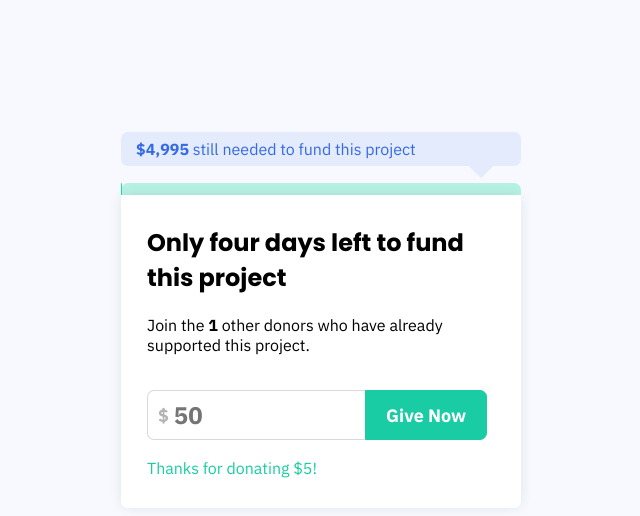
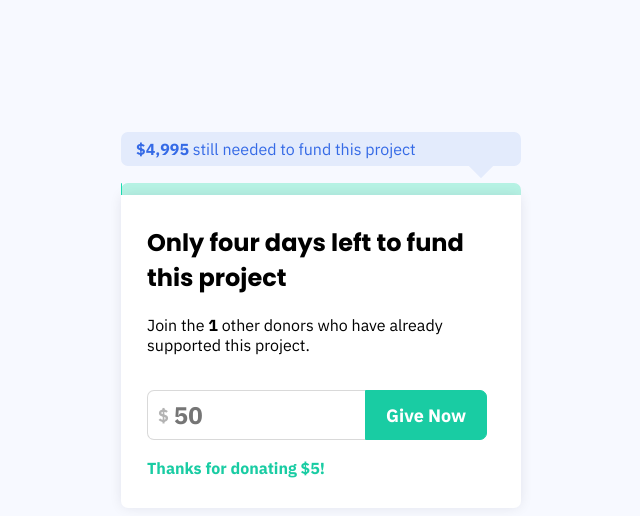
Before and after one commit to Jonaphant/donation-form, a React app: page / in a window 1280 px wide. Both pictures are taken after typing "5" into the empty fields and a click on the button "Give Now". Shown: the top 516 px of the page, without its empty margins (319-959 px from the left). Built offline with nearby package versions, Linux system fonts and the light colour scheme.

Commit message:
Add commas for large numbers

```diff
--- a/src/components/Input/index.js
+++ b/src/components/Input/index.js
@@ -1,6 +1,7 @@
 import React, { useState } from 'react';
 import './index.css';
 
+import { numberWithCommas } from '../../utils/index';
 import ValidationMessage from '../ValidationMessage';
 
 const Input = ({ onClick }) => {
@@ -15,7 +16,11 @@ const Input = ({ onClick }) => {
       onClick(donationAmount)
 
       // Display success validation
-      setValidationData({ message: `Thanks for donating $${donationAmount}!`, type: 'success' })
+      const formattedAmount = numberWithCommas(donationAmount)
+      setValidationData({
+        message: `Thanks for donating $${formattedAmount}!`,
+        type: 'success'
+      })
       setShowValidation(true);
       setTimeout(() => {
         setShowValidation(false);
--- a/src/components/ValidationMessage/index.js
+++ b/src/components/ValidationMessage/index.js
@@ -2,7 +2,7 @@ import React from 'react';
 
 const ValidationMessage = ({ message, type }) => {
   return (
-    <p className={`font-ibm-plex ${type}`}>{message}</p>
+    <p className={`font-ibm-plex ${type} font-bold`}>{message}</p>
   )
 }
 
```
